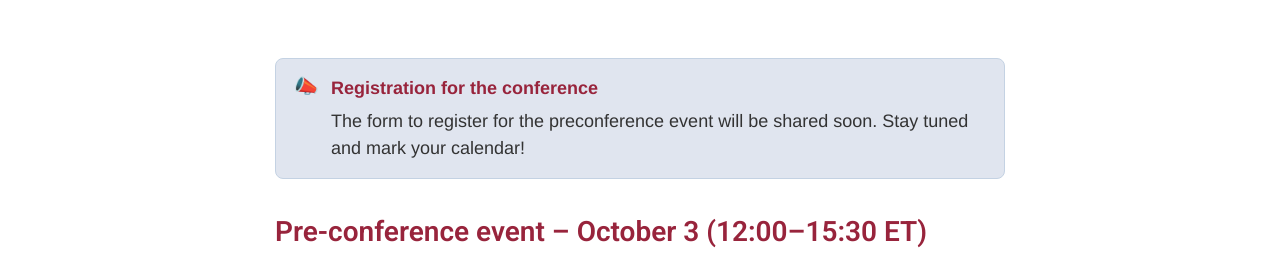
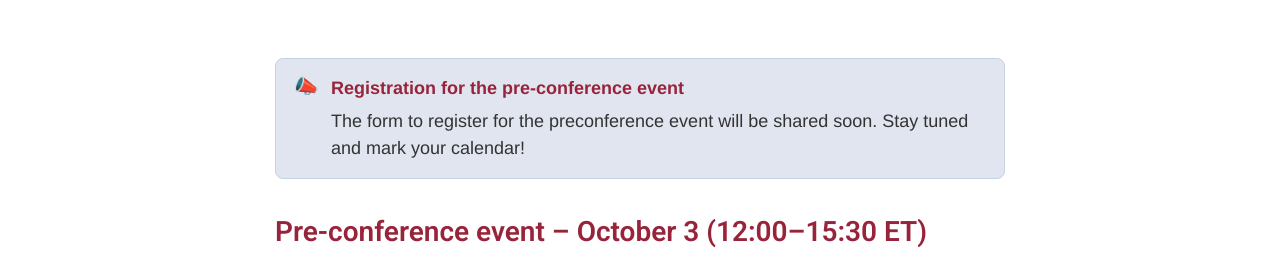
Before and after one commit to oscanada/oscanada.github.io, a Jekyll site: the page built from en/preconference.html, in a window 1280 px wide and 900 px high. Shown: the part 208-475 px from the top of the window. Built offline with Jekyll 4.4.1, drawn with Linux system fonts in a browser that asks for light colours; nearby versions of some CDN libraries; comment, search, counter and statistics services are not loaded.

Commit message:
Update preconference.html

```diff
--- a/en/preconference.html
+++ b/en/preconference.html
@@ -151,7 +151,7 @@ cover-img:
   <div class="callout_info">
   <div class="callout__icon">📣</div>
   <div>
-    <p class="callout__title">Registration for the conference</p>
+    <p class="callout__title">Registration for the pre-conference event</p>
     <p class="callout__body">
       The form to register for the preconference event will be shared soon. Stay tuned and mark your calendar!
     </p>
```
